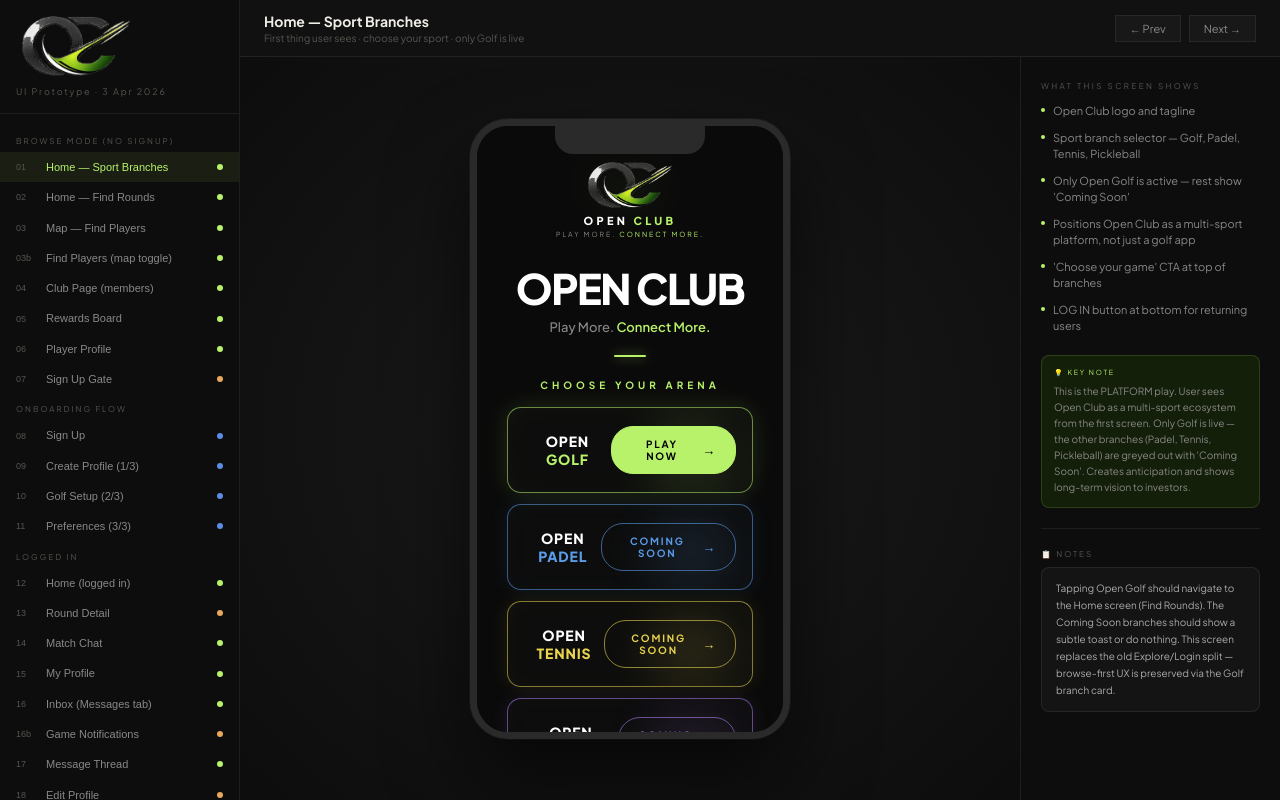
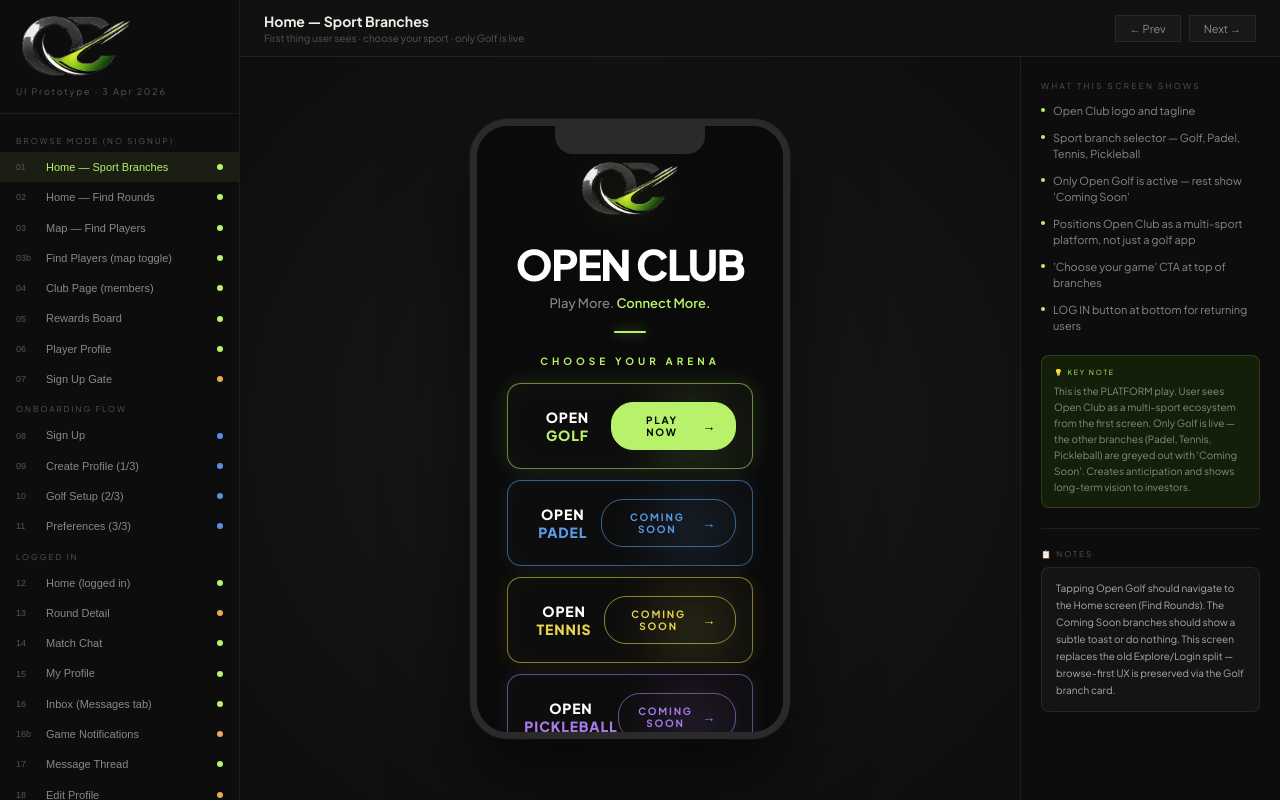
Before and after one commit to Zorian/open-club-prototype, a plain HTML site: page index.html in a window 1280 px wide. Drawn offline with Linux system fonts and the light colour scheme.

Commit message:
Remove duplicate OPEN CLUB / tagline lockup under logo

```diff
--- a/index.html
+++ b/index.html
@@ -378,11 +378,9 @@
     desc: "First thing user sees · choose your sport · only Golf is live",
     html: `<div class="app splash" style="justify-content:flex-start;padding-top:36px;padding-bottom:24px;">
 
-      <!-- Logo lockup -->
+      <!-- Logo -->
       <div style="text-align:center;">
-        <img src="assets/logo.png" style="width:84px;height:auto;object-fit:contain;display:block;margin:0 auto 6px;filter:drop-shadow(0 0 20px rgba(184,242,106,0.15));" />
-        <div style="font-family:'Plus Jakarta Sans',sans-serif;font-size:11px;font-weight:800;letter-spacing:0.3em;color:#fff;">OPEN <span style="color:var(--green);">CLUB</span></div>
-        <div style="font-size:7px;color:#888;letter-spacing:0.28em;margin-top:3px;">PLAY MORE. <span style="color:var(--green);">CONNECT MORE.</span></div>
+        <img src="assets/logo.png" style="width:96px;height:auto;object-fit:contain;display:block;margin:0 auto;filter:drop-shadow(0 0 20px rgba(184,242,106,0.15));" />
       </div>
 
       <!-- Big headline -->
```
